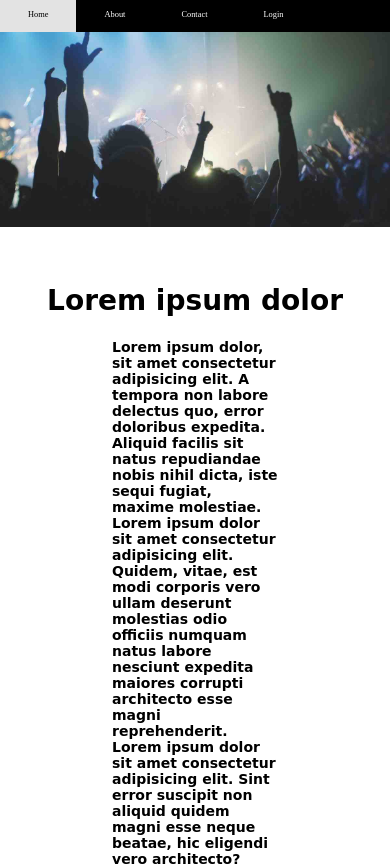
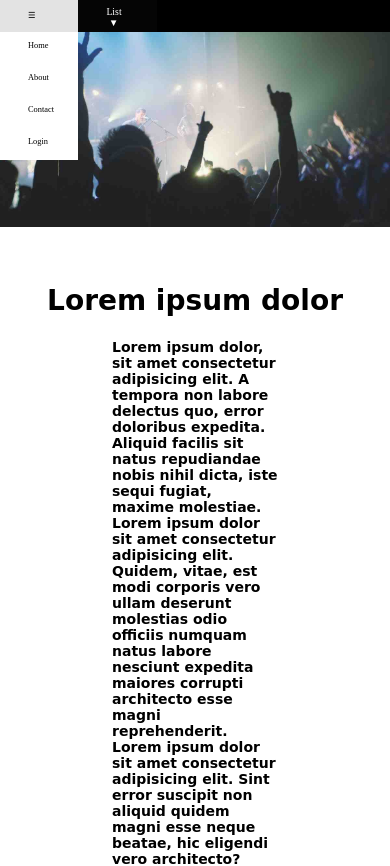
Before and after one commit to zeel073/sample-page, a plain HTML site: page index.html in a window 390 px wide. Shown: the top 866 px of the page. Drawn offline with Linux system fonts and the light colour scheme; a web font is replaced by a local one.

Commit message:
Dropdown menu added

```diff
--- a/index.html
+++ b/index.html
@@ -7,15 +7,28 @@
     <meta name="viewport" content="width=device-width, initial-scale=1.0">
     <title>Sample HTML page</title>
     <link rel="stylesheet" href="style.css">
+    <!-- <link rel="stylesheet" href="menu.css"> -->
 </head>
 
 <body>
     <header>
-        <ul>
-            <li>Home</li>
-            <li>About</li>
-            <li>Contact</li>
-            <li>Login</li>
+        <ul class="menu">
+            <li >☰</li>
+            <div class="menu_items">
+                <li>Home</li>
+                <li>About</li>
+                <li>Contact</li>
+                <li>Login</li>
+            </div>
+        </ul>
+        <ul class="dropdown">
+            <li>List &nbsp;▼   </li>
+            <div class="dropdown_content">
+                <li>list1</li>
+                <li>list2</li>
+                <li>list3</li>
+            </div>
+
         </ul>
     </header>
     <div class="bg-img">
@@ -176,5 +189,4 @@
         <p>copyright © ZeelPatel</p>
     </footer>
 </body>
-
 </html>
--- a/style.css
+++ b/style.css
@@ -15,11 +15,43 @@ body{
     background-color: rgb(255, 255, 255);
 }
 header{
+    /* display: none; */
     background-color: rgb(0, 0, 0);
     color: white;
     position: sticky;
     top: 0;
     width: 100%;
+    display: flex;
+}
+.menu_items{
+    display: flex;
+}
+.dropdown{
+    margin-left: 15rem;
+    background-color: rgb(185, 126, 126);
+    display: flex;
+    flex-direction: column;
+}
+.dropdown li {
+    font-size: 1.75rem;
+}
+.dropdown_content{
+    display: none;
+    position: absolute;
+    top: 5.7rem;
+    background-color: rgb(255, 255, 255);
+    color: rgb(0, 0, 0);
+}
+.dropdown li:hover{
+    background-color: rgba(177, 72, 72, 0.61);
+    color: white;
+}
+.dropdown:hover .dropdown_content{
+    display: block;
+}
+.dropdown .dropdown_content li:hover{
+        background-color: rgb(211, 202, 202);
+        color: black;
 }
 header ul{
     display: flex;
@@ -328,6 +360,7 @@ table caption{
     .vertical_3_boxes{
         height: 35rem;
     }
+
 }
 @media(max-width:880px){
     html {
@@ -338,6 +371,80 @@ table caption{
         flex-direction: column;
         flex-wrap: wrap;
         width: 25rem;
+    }
+    header{
+        display: none;
+    }
+    header{
+        background-color: rgb(0, 0, 0);
+        color: white;
+        position: sticky;
+        top: 0;
+        width: 100%;
+        display: flex;
+        /* height: 4rem; */
+    }
+    header ul{
+        display: flex;
+        flex-direction: column;
+    }
+    header ul li{
+        height: 4.0rem;
+        width: 4rem;
+        padding: 1.7rem 5.0rem .0rem 5.0rem;
+        list-style-type: none;
+        font-size: 1.5rem;
+        cursor: pointer;
+    }
+    header ul li:hover{
+        background-color: rgba(255, 255, 255, 0.89);
+        color: rgb(0, 0, 0);
+    }
+    .menu_items{
+        display: none;
+        position: absolute;
+        top: 5.7rem;
+    }
+    .menu:hover{
+        color: rgb(250, 250, 250);
+    }
+    .menu:hover .menu_items{
+        display: block;
+    }
+    .menu_items li{
+        background-color: white;
+        color: black;
+    }
+    .menu_items li:hover{
+        background-color: rgb(211, 202, 202);
+    }
+    .dropdown{
+        margin-left: 0rem;
+        background-color: rgb(5, 5, 5);
+        display: flex;
+        flex-direction: column;
+    }
+    .dropdown li {
+        padding-top: 1.05rem;
+        font-size: 1.75rem;
+    }
+    .dropdown_content{
+        display: none;
+        position: absolute;
+        top: 5.7rem;
+        background-color: rgb(255, 255, 255);
+        color: rgb(0, 0, 0);
+    }
+    .dropdown li:hover{
+        background-color: rgba(177, 72, 72, 0.61);
+        color: white;
+    }
+    .dropdown:hover .dropdown_content{
+        display: block;
+    }
+    .dropdown .dropdown_content li:hover{
+            background-color: rgb(211, 202, 202);
+            color: black;
     }
 }
 @media(max-width:730px){
```
